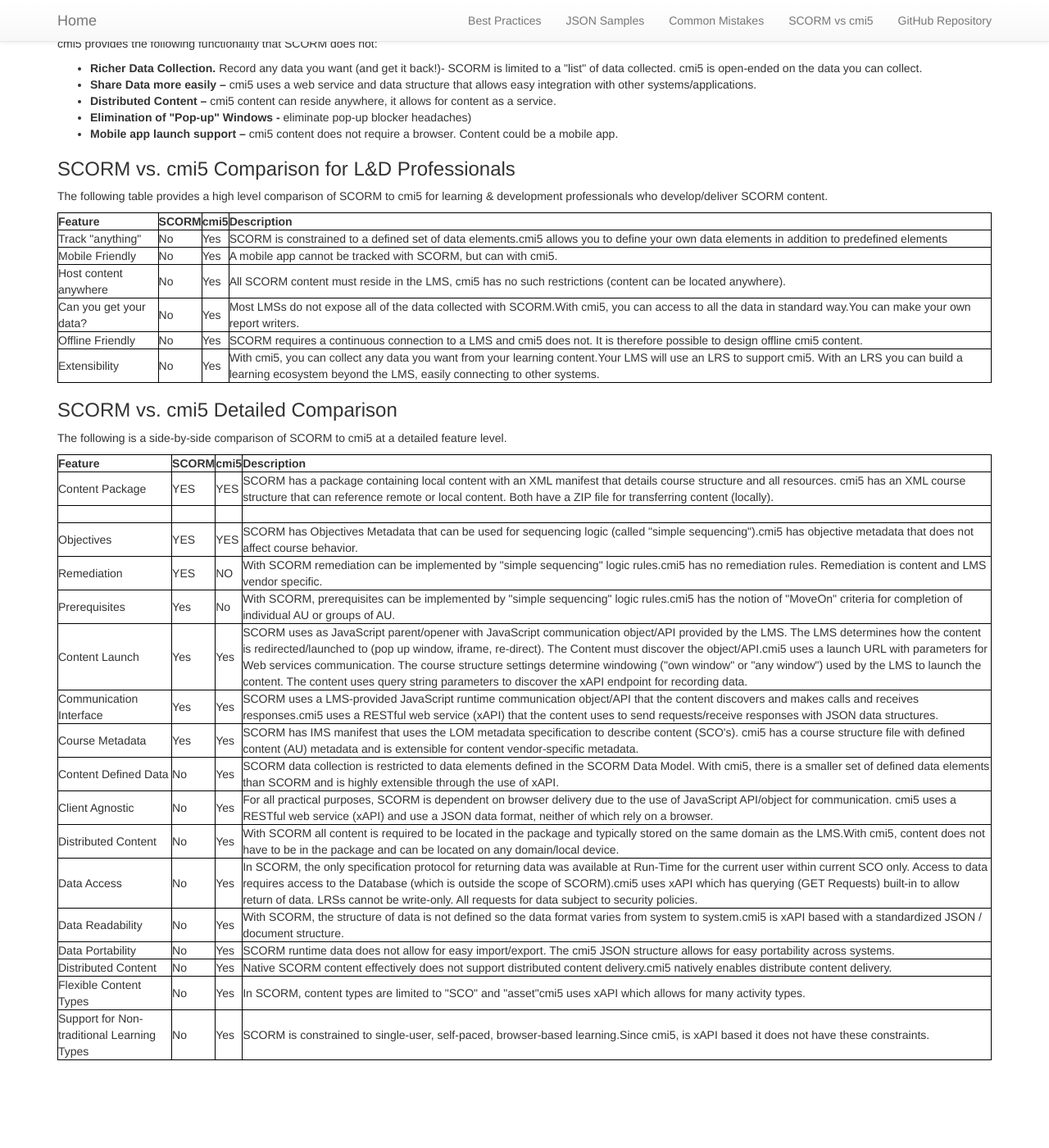
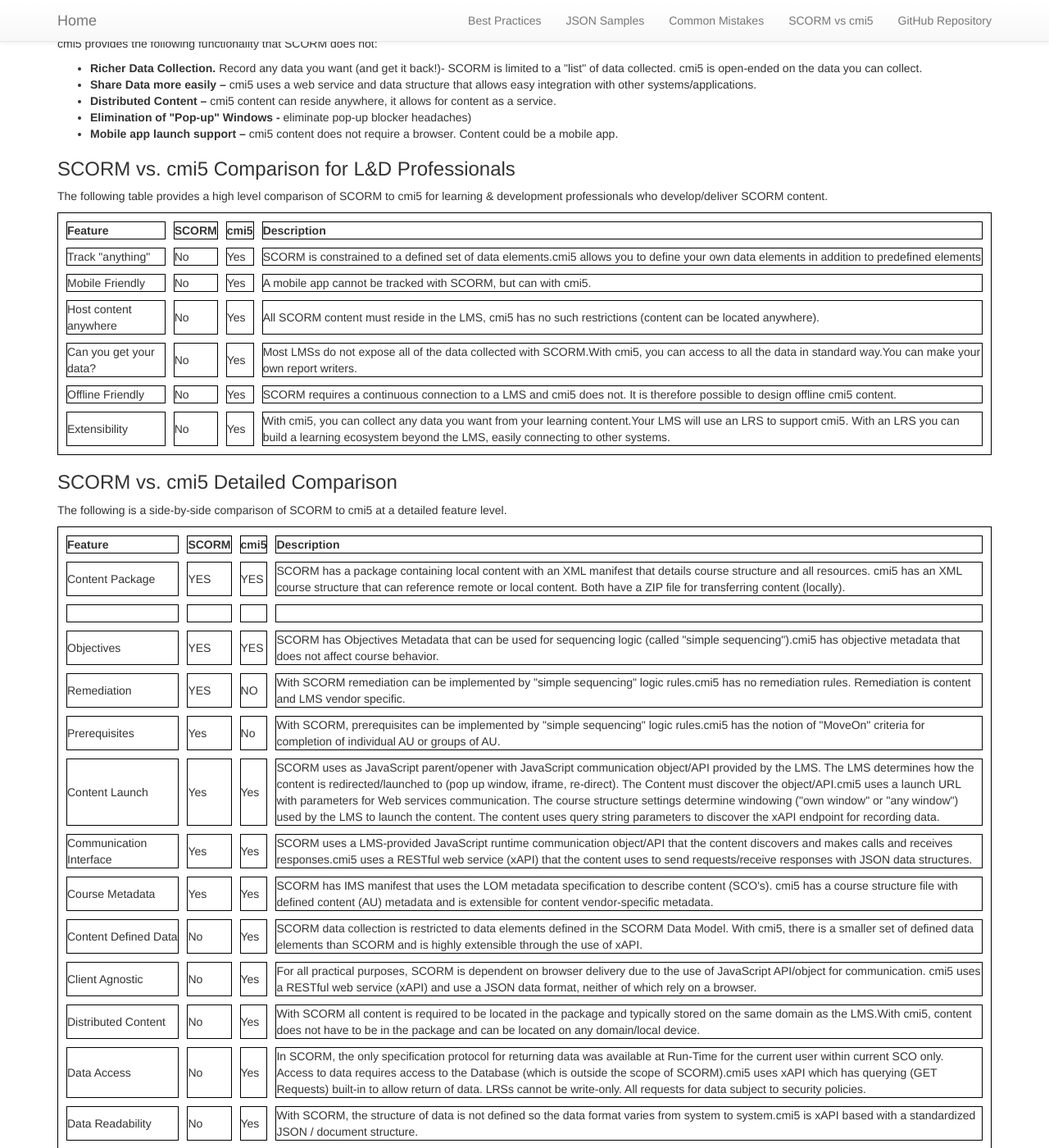
Before and after one commit to AICC/CMI-5_Spec_Current, a Jekyll site: the page built from SCORM/index.md, in a window 1280 px wide and 1400 px high, scrolled down 709 px. Shown: the whole window at 82% size. Built offline with Jekyll 4.4.1, drawn with Linux system fonts in a browser that asks for light colours; our own code applies the rules of GitHub Pages for plain Markdown files; before the commit the page ends 2002 px from its top, so only the background shows below that.

Commit message:
Update index.html

```diff
--- a/_layouts/index.html
+++ b/_layouts/index.html
@@ -47,8 +47,8 @@
     <div class="container">
           <style>
             table {
-  border-spacing: 5;
-  border-collapse: collapse;
+border-spacing: 10px;
+border-collapse: separate;
 }
 
 table, th, td {
```
